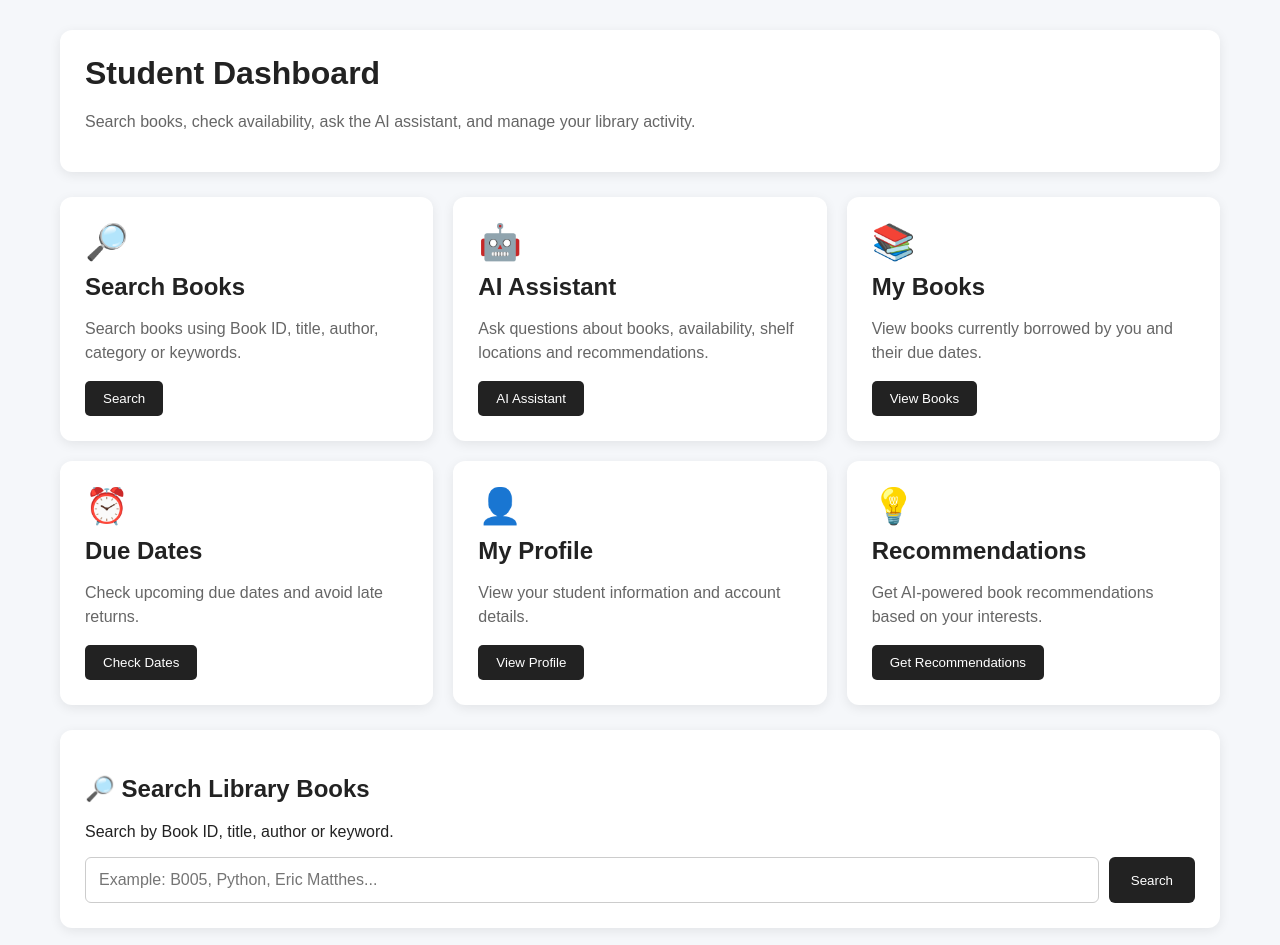
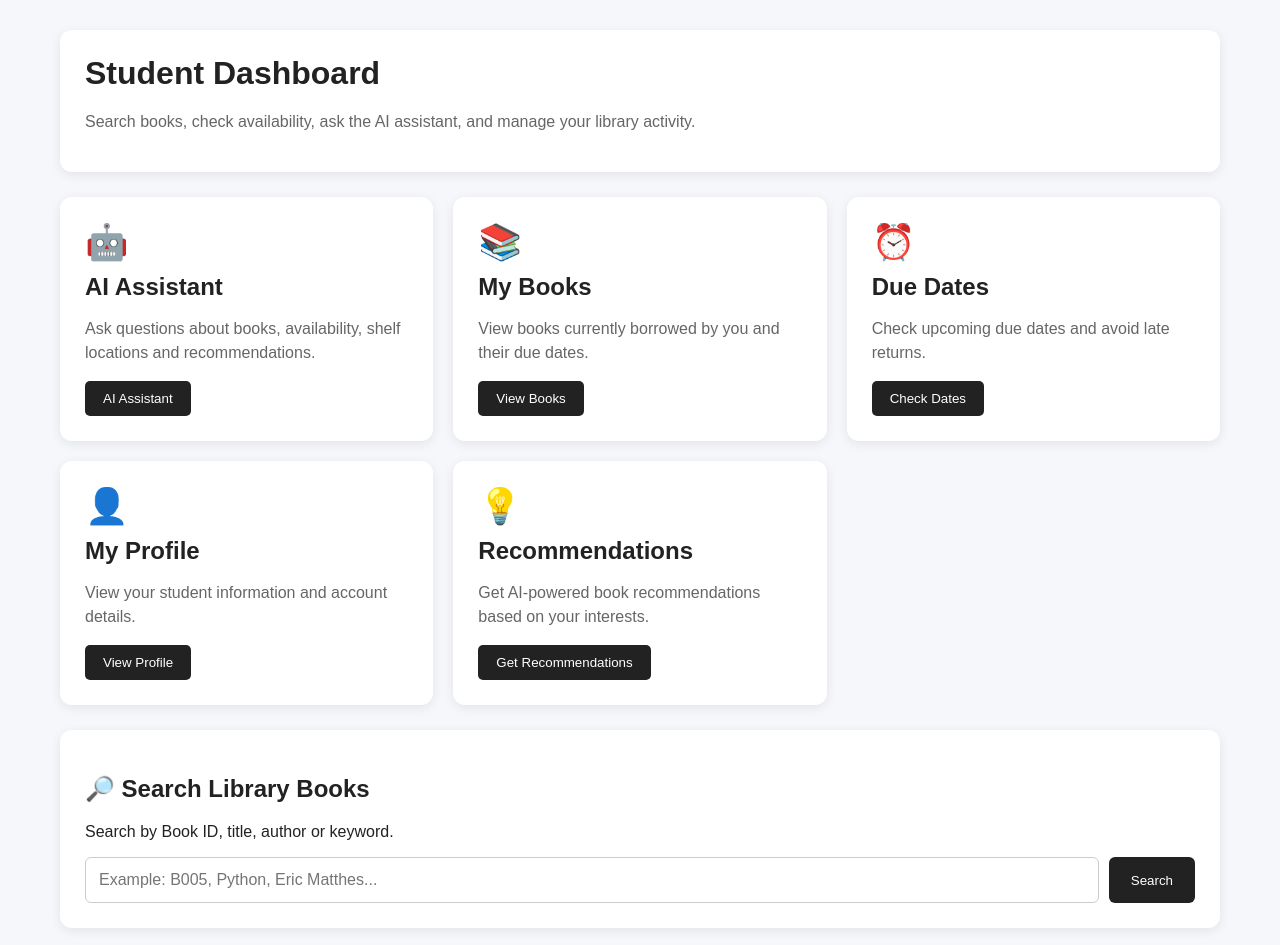
Before and after one commit to karthikeyamajeti07/AI-Library-Assistant, a Flask app: template templates/student_dashboard.html in a window 1280 px wide. Shown: the part 66-1011 px from the top of the page. Run offline with Flask 3, Linux system fonts and the light colour scheme; the template is opened without the code that fills it, so the values that code supplies are empty.

Commit message:
Search Books

```diff
--- a/templates/student_dashboard.html
+++ b/templates/student_dashboard.html
@@ -291,24 +291,6 @@
     <!-- Dashboard Cards -->
 
     <div class="cards">
-
-        <div class="card">
-
-            <div class="card-icon">🔎</div>
-
-            <h2>Search Books</h2>
-
-            <p>
-                Search books using Book ID, title, author,
-                category or keywords.
-            </p>
-
-            <button onclick="document.getElementById('search').focus()">
-                Search
-            </button>
-
-        </div>
-
 
         <div class="card">
 
```
